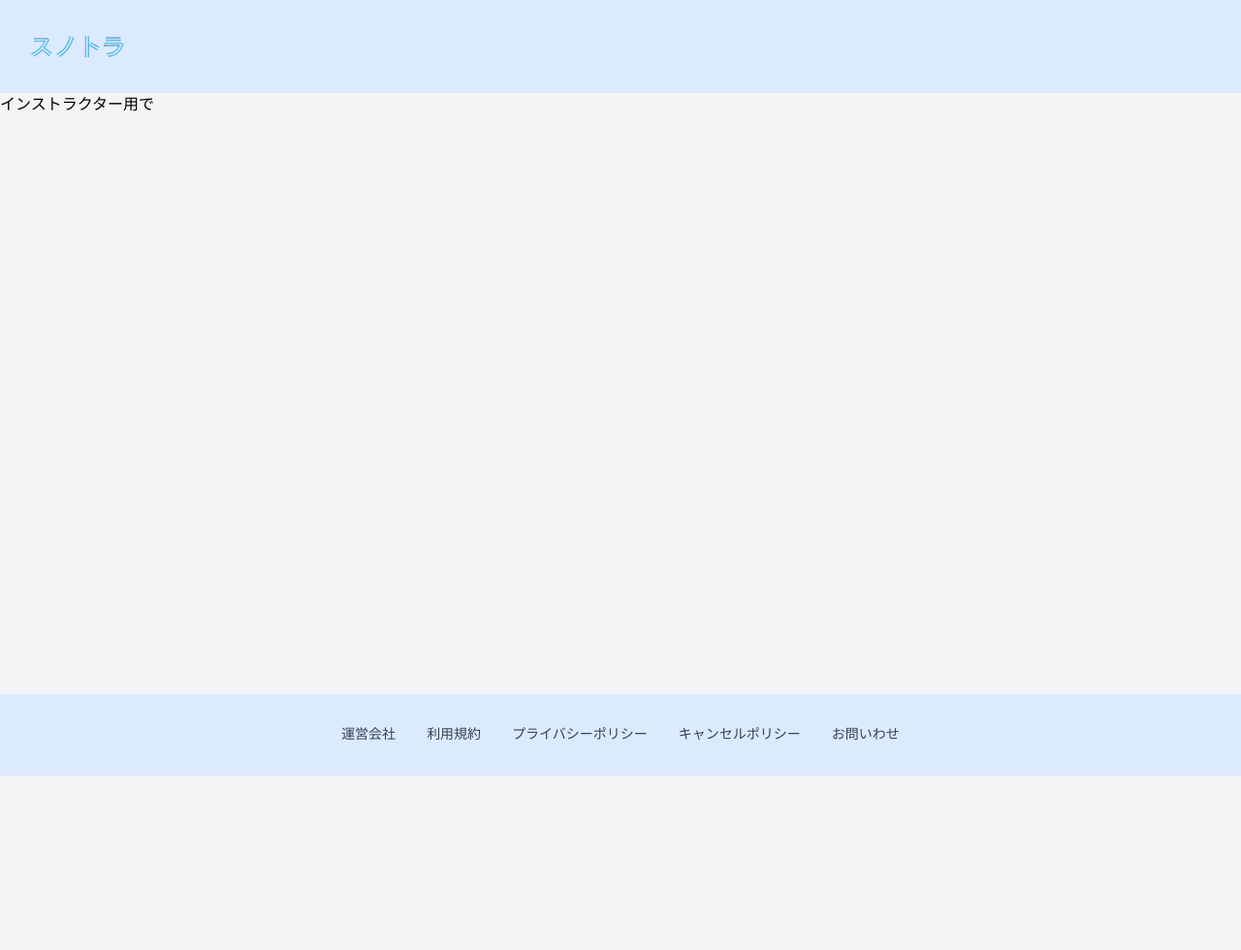
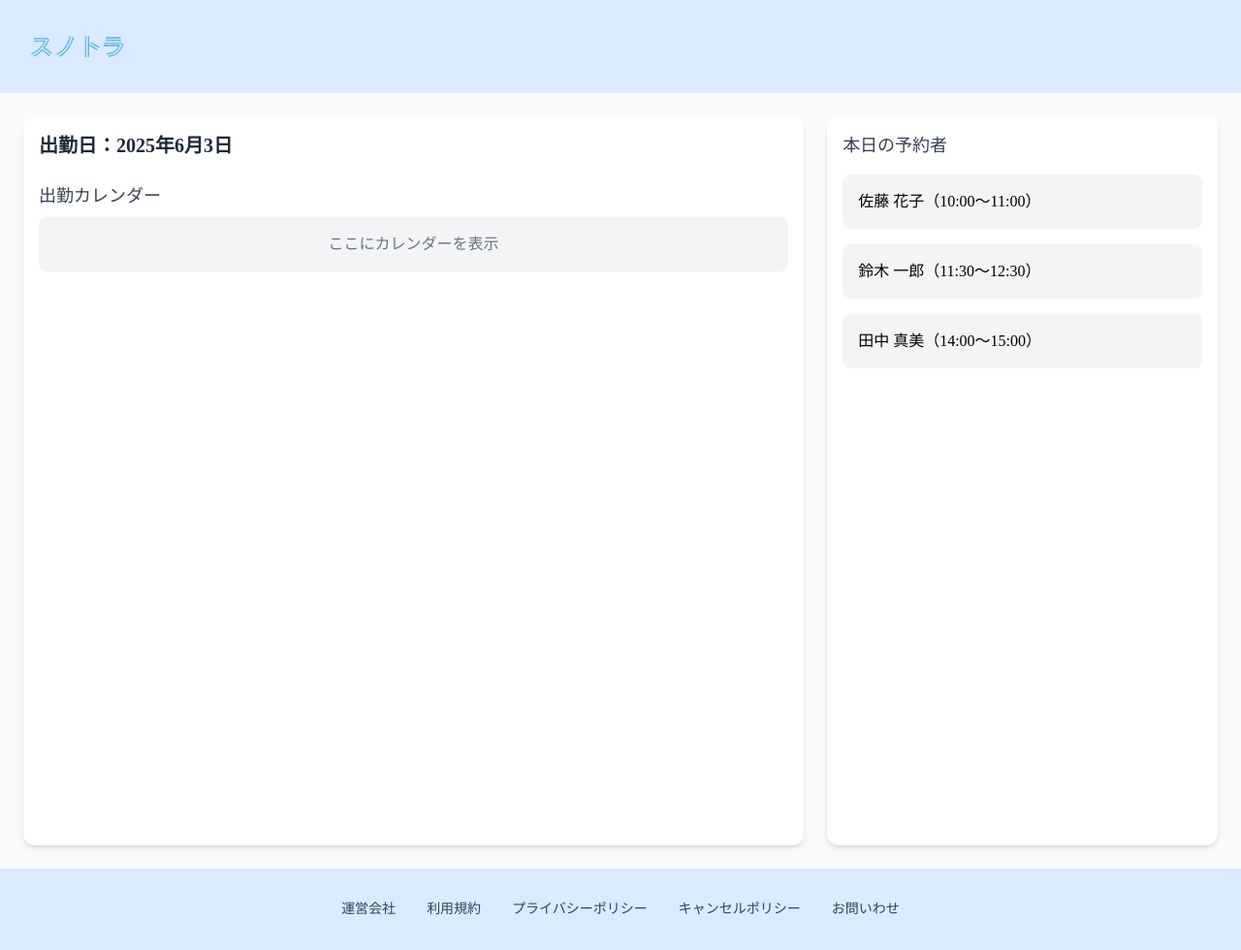
Before and after one commit to kino-quest/kinoquest_platinum_01-teamB, a Django app: a page that uses dashboard_app/templates/dashboard_app/instructor_dashboard.html in a window 1280 px wide. Shown: the whole page at 97% size. Before the commit the page ends 800 px from the top, so only its background shows below. Run offline with Django 5.2, Linux system fonts and the light colour scheme; the visitor is signed in with stand-in values (Sample User, id 1); some web fonts are replaced.

Commit message:
ダッシュボードの大枠完了

```diff
--- a/dashboard_app/templates/dashboard_app/instructor_dashboard.html
+++ b/dashboard_app/templates/dashboard_app/instructor_dashboard.html
@@ -1,5 +1,37 @@
 {% extends 'dashboard_app/base.html' %}
 {% block title %}ダッシュボード | スノトラ{% endblock %}
 {% block content %}
-<h1>インストラクター用で</h1>
+<div class="flex min-h-screen bg-gray-50 p-6">
+    <!-- 左カラム -->
+    <div class="w-2/3 p-4 bg-white rounded-xl shadow-md">
+        <!-- 出勤日表示 -->
+        <div class="mb-6">
+        <h2 class="text-xl font-semibold text-gray-800">出勤日：2025年6月3日</h2>
+        </div>
+        <!-- 出勤日カレンダー -->
+        <div>
+            <h3 class="text-lg font-medium text-gray-700 mb-2">出勤カレンダー</h3>
+            <div class="bg-gray-100 rounded-lg p-4 text-center text-gray-500">
+            ここにカレンダーを表示
+            </div>
+        </div>
+    </div>
+    <!-- 右カラム -->
+    <div class="w-1/3 p-4 ml-6 bg-white rounded-xl shadow-md">
+        <!-- 本日の予約者表示 -->
+        <h3 class="text-lg font-medium text-gray-700 mb-4">本日の予約者</h3>
+        <ul class="space-y-4">
+            <li class="p-4 bg-gray-100 rounded-lg">
+            佐藤 花子（10:00〜11:00）
+            </li>
+            <li class="p-4 bg-gray-100 rounded-lg">
+            鈴木 一郎（11:30〜12:30）
+            </li>
+            <li class="p-4 bg-gray-100 rounded-lg">
+            田中 真美（14:00〜15:00）
+            </li>
+        </ul>
+    </div>
+</div>
+
 {% endblock %}
```
Also changed, not shown: dashboard_app/templates/dashboard_app/student_dashboard.html (+27 -1 lines).
